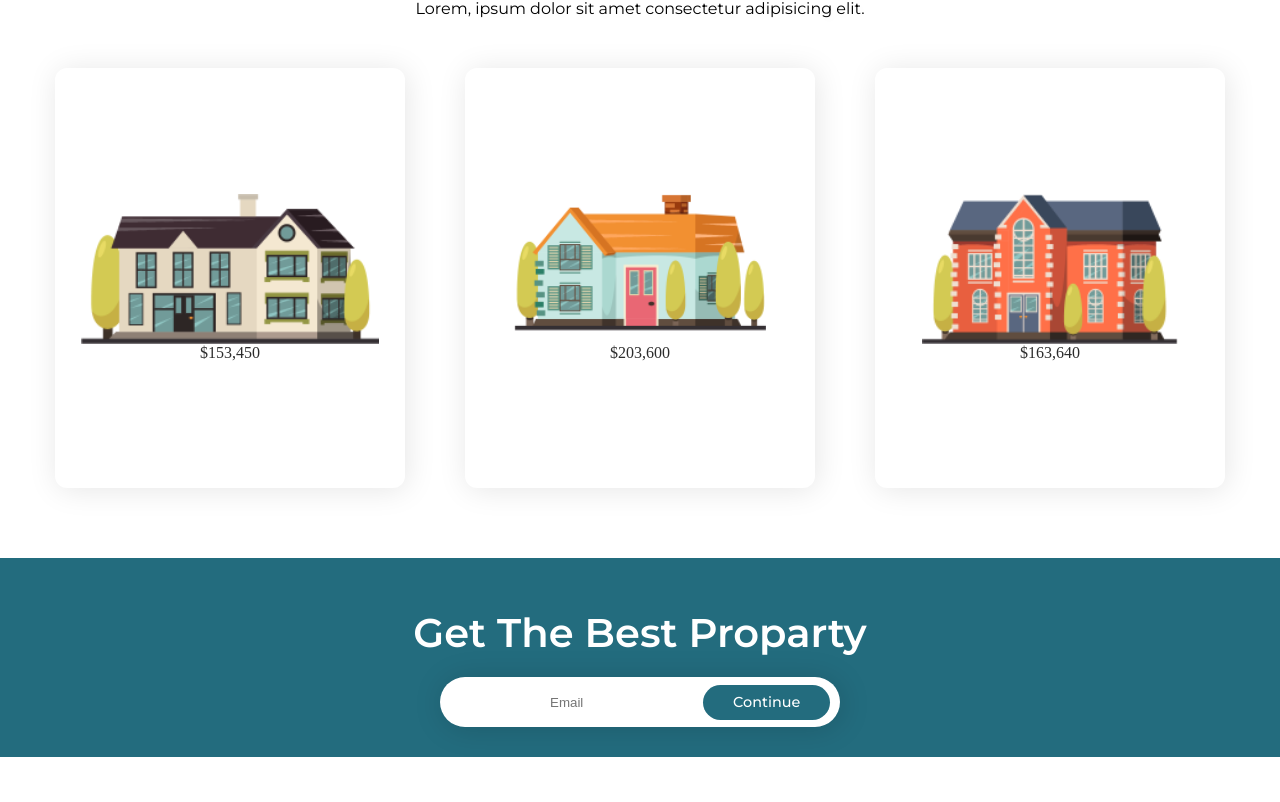
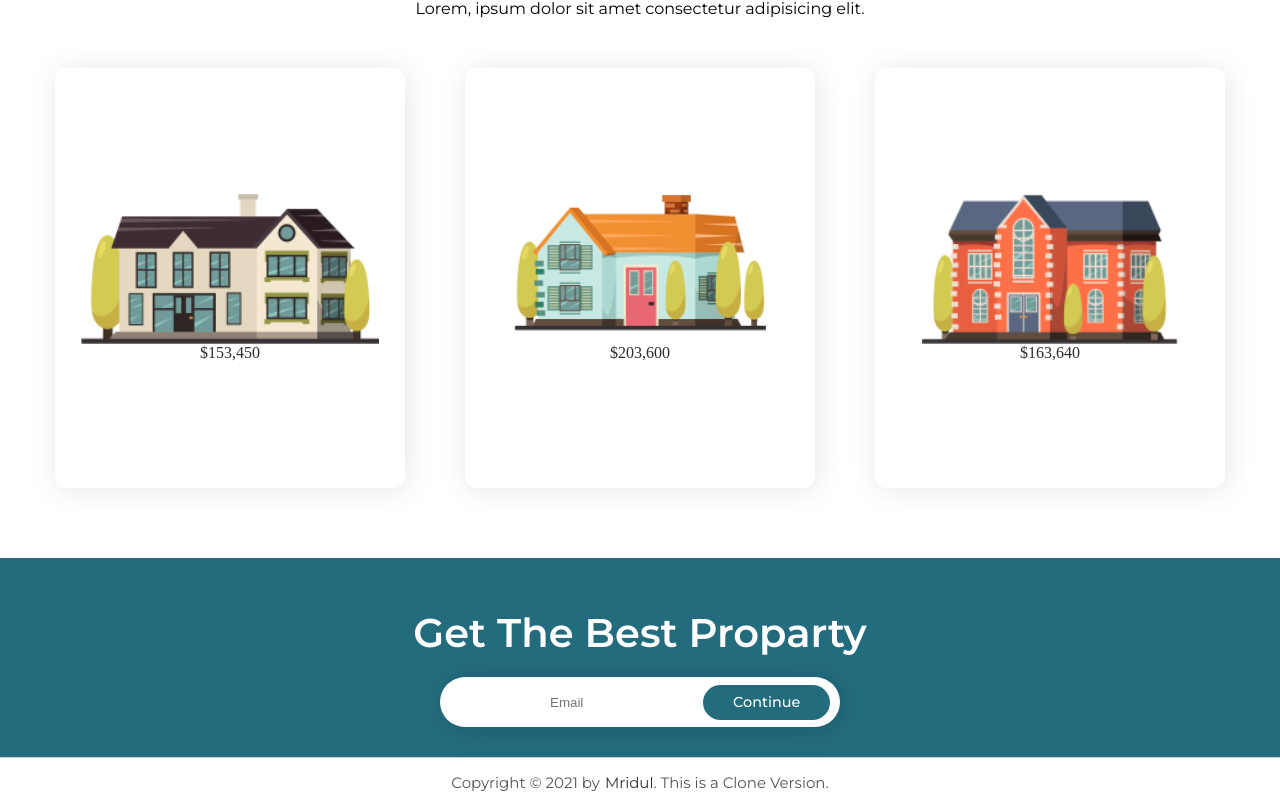
Before and after one commit to srikavya12-Kavs/realestate, a React (Create React App) app: page / in a window 1280 px wide. Shown: the part 2321-3123 px from the top of the page. Before the commit the page ends 3078 px from the top, so only its background shows below. Built offline with nearby package versions, Linux system fonts and the light colour scheme.

Commit message:
footer section

```diff
--- a/src/App.js
+++ b/src/App.js
@@ -5,6 +5,7 @@ import Contact from './components/Contact'
 import Header from './components/Header'
 import HowItWorks from './components/HowItWorks'
 import Proparty from './components/Proparty'
+import Footer from './components/Footer'
 import './styles/app.scss'
 
 const App = () => {
@@ -16,6 +17,7 @@ const App = () => {
             <Agents />
             <Proparty />
             <Contact />
+            <Footer />
         </div>
     )
 }
--- /dev/null
+++ b/src/components/Footer.js
@@ -0,0 +1,22 @@
+import React from 'react'
+
+const Footer = () => {
+    const year = new Date().getFullYear()
+
+    return (
+        <div className="footer">
+            <p>
+                Copyright &copy; {year} by
+                <a
+                    target="_blank"
+                    rel="noreferrer"
+                    href="https://github.com/Mridul2820">
+                    Mridul
+                </a>
+                . This is a Clone Version.
+            </p>
+        </div>
+    )
+}
+
+export default Footer
--- /dev/null
+++ b/src/styles/_footer.scss
@@ -0,0 +1,13 @@
+.footer {
+    padding: 15px 0;
+    text-align: center;
+    font-size: 15px;
+    color: #555;
+    border-top: 1px solid #ccc;
+    height: 45px;
+
+    a {
+        margin-left: 5px;
+        color: #333;
+    }
+}
--- a/src/styles/app.scss
+++ b/src/styles/app.scss
@@ -38,3 +38,4 @@ input{
 @import './property';
 @import './propertybox';
 @import './contact';
+@import './footer';
```
